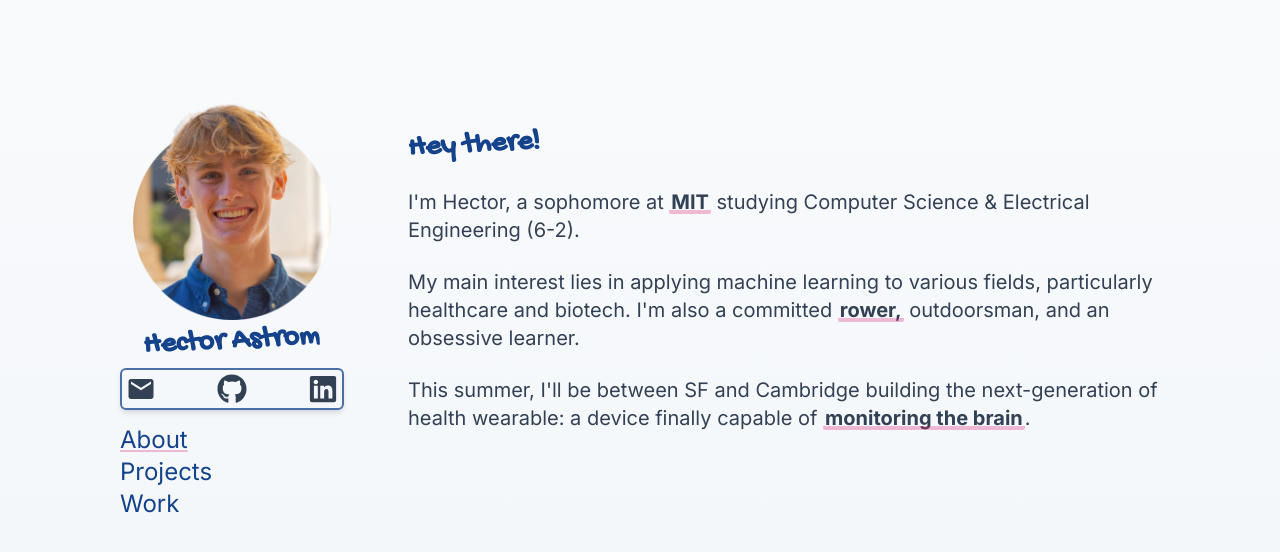
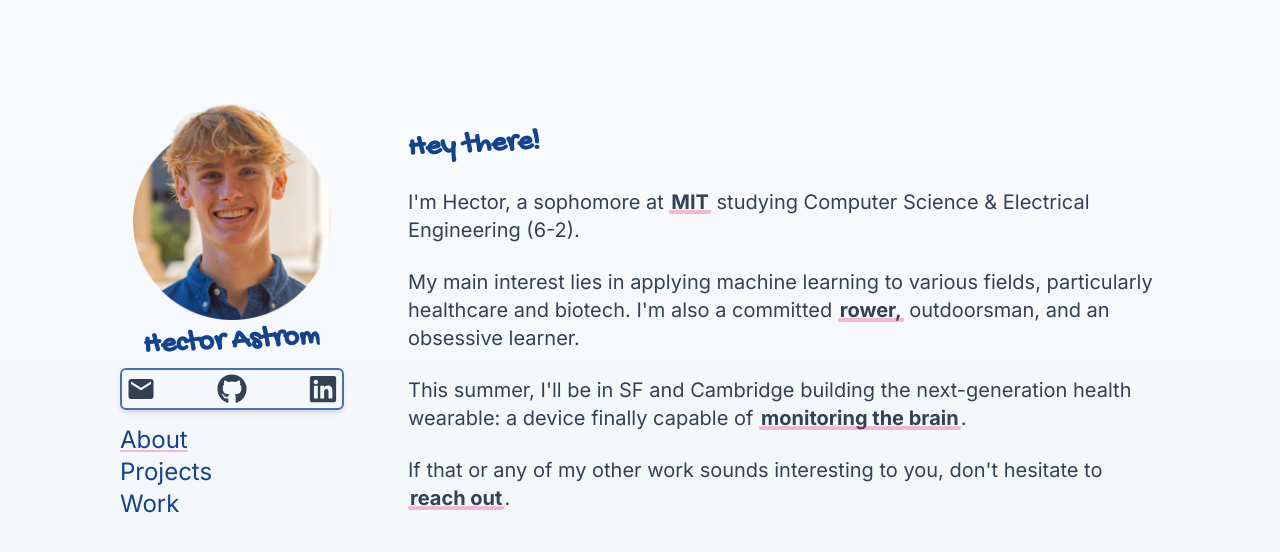
Before and after one commit to hectorastrom/personal-website, a Next.js app: page / in a window 1280 px wide. Shown: the top 552 px of the page. Built offline with nearby package versions, Linux system fonts and the light colour scheme.

Commit message:
+ reach out message

```diff
--- a/src/app/page.tsx
+++ b/src/app/page.tsx
@@ -35,15 +35,24 @@ export default function Home() {
         </p>
 
         <span>
-          This summer, I&apos;ll be between SF and Cambridge building the
-          next-generation of health wearable: a device finally capable of{" "}
+          This summer, I&apos;ll be in SF and Cambridge building the
+          next-generation health wearable: a device finally capable of{" "}
           <a
             className="custom-link"
             target="_blank"
             href="https://lucidmonitor.com/"
           >
             monitoring the brain
-          </a>{""}.
+          </a>
+          {""}.
+        </span>
+        <span>
+          If that or any of my other work sounds interesting to you, don&apos;t
+          hesitate to{" "}
+          <Link href={"mailto:hastrom@mit.edu"} className="custom-link">
+            reach out
+          </Link>
+          {"."}
         </span>
       </div>
     </>
```
